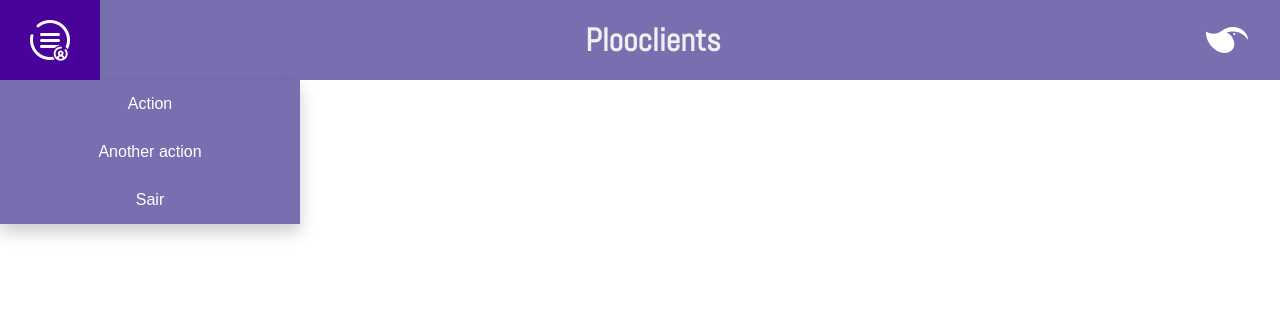
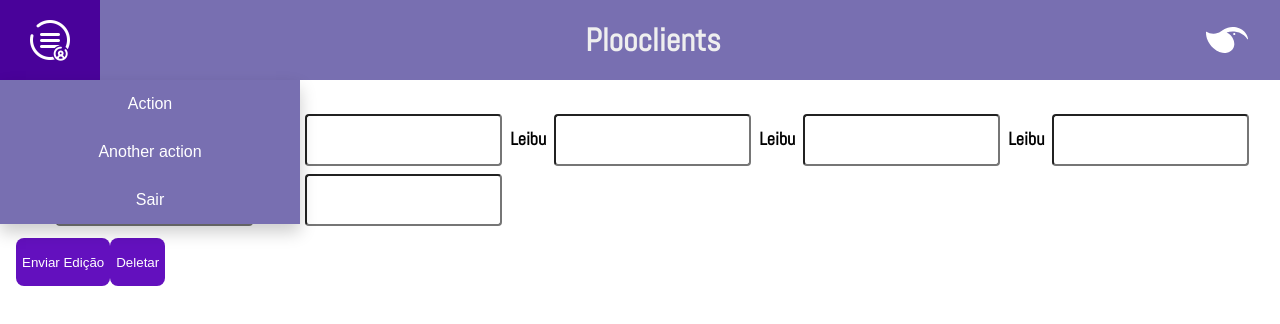
Before and after one commit to Yenekuyar/Plooclients, a React (Create React App) app: page /clients/1 in a window 1280 px wide. Shown: the top 324 px of the page. Built offline with nearby package versions, Linux system fonts and the light colour scheme; no server answers; sample sign-in values are in the browser's storage.

Commit message:
client.page-v11
Bugs de busca corrigidos, existia um bug que depois que eu buscava algo não funcionava mais o infinite scrolling, configurada página de NotFound e começo do desenvolvimento da página de edição e deleção de cliente.

```diff
--- a/src/design_system/Atoms/Container/container.types.ts
+++ b/src/design_system/Atoms/Container/container.types.ts
@@ -2,4 +2,5 @@ import { ReactNode } from 'react'
 
 export type IContainerProps = {
   children: ReactNode;
+  display?: string;
 };
--- a/src/design_system/Atoms/Input/input.types.ts
+++ b/src/design_system/Atoms/Input/input.types.ts
@@ -2,7 +2,7 @@ import { InputHTMLAttributes } from "react"
 
 export type IInputProps = {
   type: string,
-  placeholder: string,
+  placeholder?: string,
   id: string | number,
   width: string
 } & InputHTMLAttributes<HTMLInputElement>
--- a/src/index.tsx
+++ b/src/index.tsx
@@ -5,8 +5,8 @@ import Home from "./pages/Home/home.view";
 import Clients from "./pages/Clients/clients.view";
 import NotFound from "./pages/NotFound/notfound.view";
 import ClientModal from "./pages/Clients/components/ClientModal/clientmodal.view";
+import ClientList from "./pages/Clients/components/ClientList/clientlist.view";
 import { createBrowserRouter, createRoutesFromElements, Route, RouterProvider } from "react-router-dom";
-import ClientList from "./pages/Clients/components/ClientList/clientlist.view";
 
 const router = createBrowserRouter(
   createRoutesFromElements(
@@ -14,33 +14,14 @@ const router = createBrowserRouter(
       <Route index element={<Home />}></Route>
       <Route path="/clients" element={<Clients />}>
         <Route path="" element={<ClientList />} />
-        <Route id="client-modal" path=":id" element={<ClientModal />} />
+        <Route id="client-modal" path=":id" element={<ClientModal />} >
+          <Route path="edit"/>
+        </Route>
       </Route>
 
       <Route path="*" element={<NotFound />}/>
     </Route>
   )
-
-//   [
-//   {
-//     path: "/",
-//     element: <App />,
-//     children: [
-//       {
-//         path: "/",
-//         element: <Home />,
-//       },
-//       {
-//         path: "/clients",
-//         element: <Clients />,
-//         children: [{
-//           element: <ClientModal />,
-//           path: "/clients/:id",
-//         }],
-//       },
-//     ],
-//   },
-// ]
 
 );
 
--- a/src/pages/Clients/components/ClientList/clientlist.view.tsx
+++ b/src/pages/Clients/components/ClientList/clientlist.view.tsx
@@ -26,8 +26,10 @@ export default function ClientList() {
   const navigate = useNavigate();
   const userkey = validateUserkey();
 
+  //[TODO] Debouncer pra evitar 15 request por letra q eu to digitando
   useEffect(() => {
-    if (userkey && !searchValue) {
+    if (userkey && searchValue == "") {
+      setHasMore(true);
       getClients(
         `Contacts?$top=30&$skip=${skipValue}&$expand=Phones`,
         userkey || ""
@@ -39,6 +41,7 @@ export default function ClientList() {
         }
       });
     } else if (searchValue) {
+      setHasMore(true);
       const phoneConditional = (searchParam: string) => {
         if (containsOnlyNumbers(searchParam)) {
           return `Phones/any(p:+p/SearchPhoneNumber+eq+${searchParam})`;
@@ -48,7 +51,7 @@ export default function ClientList() {
       };
 
       getClients(
-        `Contacts?$filter=contains(Name,%27${searchValue}%27)+or+contains(Email,%27${searchValue}%27)+or+contains(Register,%27${searchValue}%27)+or+${phoneConditional(searchValue)}&$top=30&$skip=${skipValue}`,
+        `Contacts?$filter=contains(Name,%27${searchValue}%27)+or+contains(Email,%27${searchValue}%27)+or+contains(Register,%27${searchValue}%27)+or+${phoneConditional(searchValue)}&$top=30&$skip=${skipValue}&$expand=Phones`,
         userkey || ""
       ).then((data) => {
         if (data.value.length > 0) {
@@ -61,13 +64,14 @@ export default function ClientList() {
   }, [skipValue, searchValue]);
 
   const handleSearchValue = (e: React.ChangeEvent<HTMLInputElement>) => {
+    setSearchValue(e.target.value);
     if (searchValue) {
       setSkipValue(0);
       setClients([]);
     } else {
       setSkipValue(0);
+      setClients([]);
     }
-    setSearchValue(e.target.value);
   };
 
   const fetchMoreData = () => {
--- a/src/pages/Clients/components/ClientModal/clientmodal.view.tsx
+++ b/src/pages/Clients/components/ClientModal/clientmodal.view.tsx
@@ -4,41 +4,62 @@ import { useNavigate, useParams } from "react-router-dom";
 import { getClientModal } from "./services/getClientModal";
 import { useEffect, useState } from "react";
 import { IPlooClients } from "../../clients.types";
+import Button from "../../../../design_system/Atoms/Button/button.view";
+import Input from "../../../../design_system/Atoms/Input/input.view";
 
 export default function ClientModal() {
-const [selectedClient, setSelectedClient] = useState<IPlooClients[]>([]);
+  const [selectedClient, setSelectedClient] = useState<IPlooClients[]>([]);
 
-const client = useParams();
-const clientId = client.id;
-const validateUserkey = localStorage.getItem('userkey')
+  const client = useParams();
+  const clientId = client.id;
+  const validateUserkey = localStorage.getItem("userkey");
 
-  const navigate = useNavigate()
+  const navigate = useNavigate();
 
   useEffect(() => {
-    if(validateUserkey !== null){
+    if (validateUserkey !== null) {
       getClientModal(
         `Contacts?$filter=Id eq ${clientId}&$expand=Phones`,
         validateUserkey || ""
-      ).then(data => {
-        setSelectedClient(data.value)
-      })
+      ).then((data) => {
+        setSelectedClient(data.value);
+      });
     } else {
-      navigate('')
+      navigate("");
     }
   }, []);
 
-
   return (
     <>
-        <button className="testepralaruda" onClick={() => {
-            navigate('/clients')
-        }}>Botão</button>
+      <button
+        className="testepralaruda"
+        onClick={() => {
+          navigate("/clients");
+        }}
+      >
+        Botão
+      </button>
 
+      <Container>
+        <Label>Leibu</Label>
+        <Input type={"text"} id={""} width={""} />
+        <Label>Leibu</Label>
+        <Input type={"text"} id={""} width={""} />
+        <Label>Leibu</Label>
+        <Input type={"text"} id={""} width={""} />
+        <Label>Leibu</Label>
+        <Input type={"text"} id={""} width={""} />
+        <Label>Leibu</Label>
+        <Input type={"text"} id={""} width={""} />
+        <Label>Leibu</Label>
+        <Input type={"text"} id={""} width={""} />
+        <Label>Leibu</Label>
+        <Input type={"text"} id={""} width={""} />
         <Container>
-          <Label>
-
-          </Label>
+          <Button type={"button"}>Enviar Edição</Button>
+          <Button type={"button"}>Deletar</Button>
         </Container>
+      </Container>
     </>
   );
 }
--- a/src/pages/NotFound/notfound.view.tsx
+++ b/src/pages/NotFound/notfound.view.tsx
@@ -1,9 +1,14 @@
-import React from "react";
+import Container from "../../design_system/Atoms/Container/container.view";
+import Image from "../../design_system/Atoms/Image/image.view";
+import { Link } from "react-router-dom";
 
 export default function NotFound() {
   return (
-    <div>
-      <h2>Página não encontrada</h2>
-    </div>
+    <Container>
+      <Container>
+        <h2> Página não encontrada... <Link to={'/clients'}>Voltar...</Link></h2>
+        <Image alt={"Ploo pensando"} image={"/images/plupensando.png"} width={"40%"}/>
+      </Container>
+    </Container>
   );
 }
```
Also changed, not shown: public/images/plupensando.png (added).
